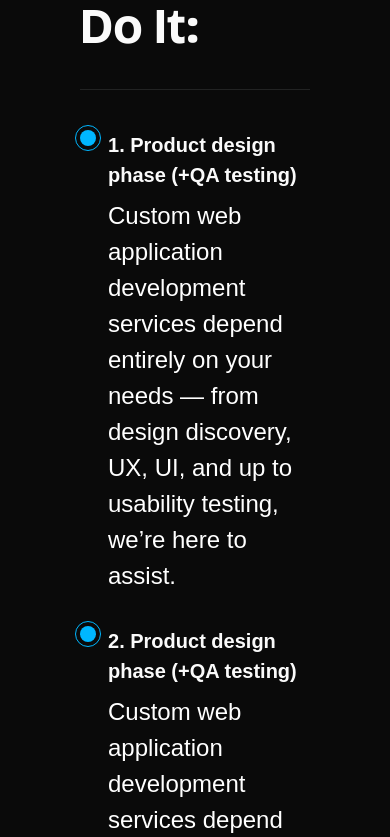
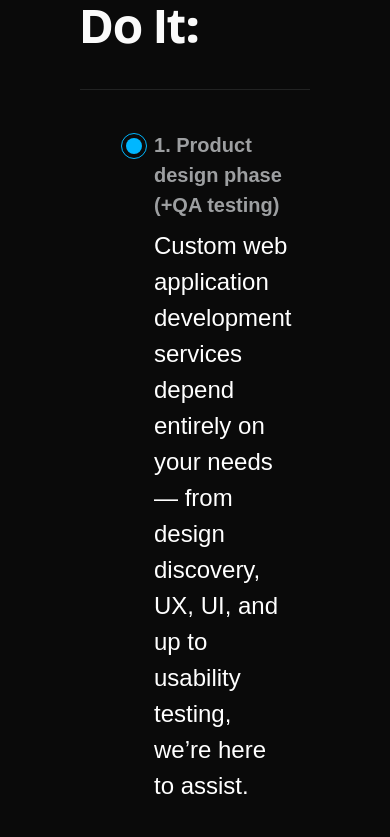
Before and after one commit to SynapseTotalOverload/ll, a Next.js app: page /web-development in a window 390 px wide. Shown: the part 4700-5537 px from the top of the page. Built offline with nearby package versions, Linux system fonts and the light colour scheme; a web font is replaced by a local one.

Commit message:
Enhance PointLine component layout and styling
- Added a container reference to dynamically adjust the height of the vertical line.
- Updated the layout to improve responsiveness and visual alignment.
- Changed text color for better contrast and readability.

```diff
--- a/components/modules/point-line.tsx
+++ b/components/modules/point-line.tsx
@@ -1,14 +1,18 @@
+import { useRef } from "react";
+
 export function PointLine({ title, description, index }: { title: string; description: string; index: number }) {
+  const containerRef = useRef<HTMLDivElement>(null);
+
   return (
-    <div className="flex flex-row gap-[12px]">
+    <div className="flex max-w-[60%] flex-row gap-[12px]">
       <div className="flex flex-col items-center">
-        <div className="bg-night-blue outline-night-blue aspect-square size-4 rounded-full outline-[1px] outline-offset-[4px]" />
-        <div className="item-center flex w-full flex-col">
-          <div className="bg-night-blue h-full w-[1px]" />
+        <div className="bg-night-blue outline-night-blue mt-2 aspect-square size-4 rounded-full outline-[1px] outline-offset-[4px]" />
+        <div className="relative flex w-full flex-col items-center">
+          <div className="bg-night-blue w-[1px]" style={{ height: `${containerRef.current?.clientHeight}px` }} />
         </div>
       </div>
-      <div className="mb-8 flex flex-col gap-2">
-        <span className="text-charcoal text-[20px] font-[700]">
+      <div ref={containerRef} className="mb-8 flex flex-col gap-2">
+        <span className="text-plastic text-[20px] font-[700]">
           {index}. {title}
         </span>
         <p className="text-[24px] font-[400] text-white">{description}</p>
```
